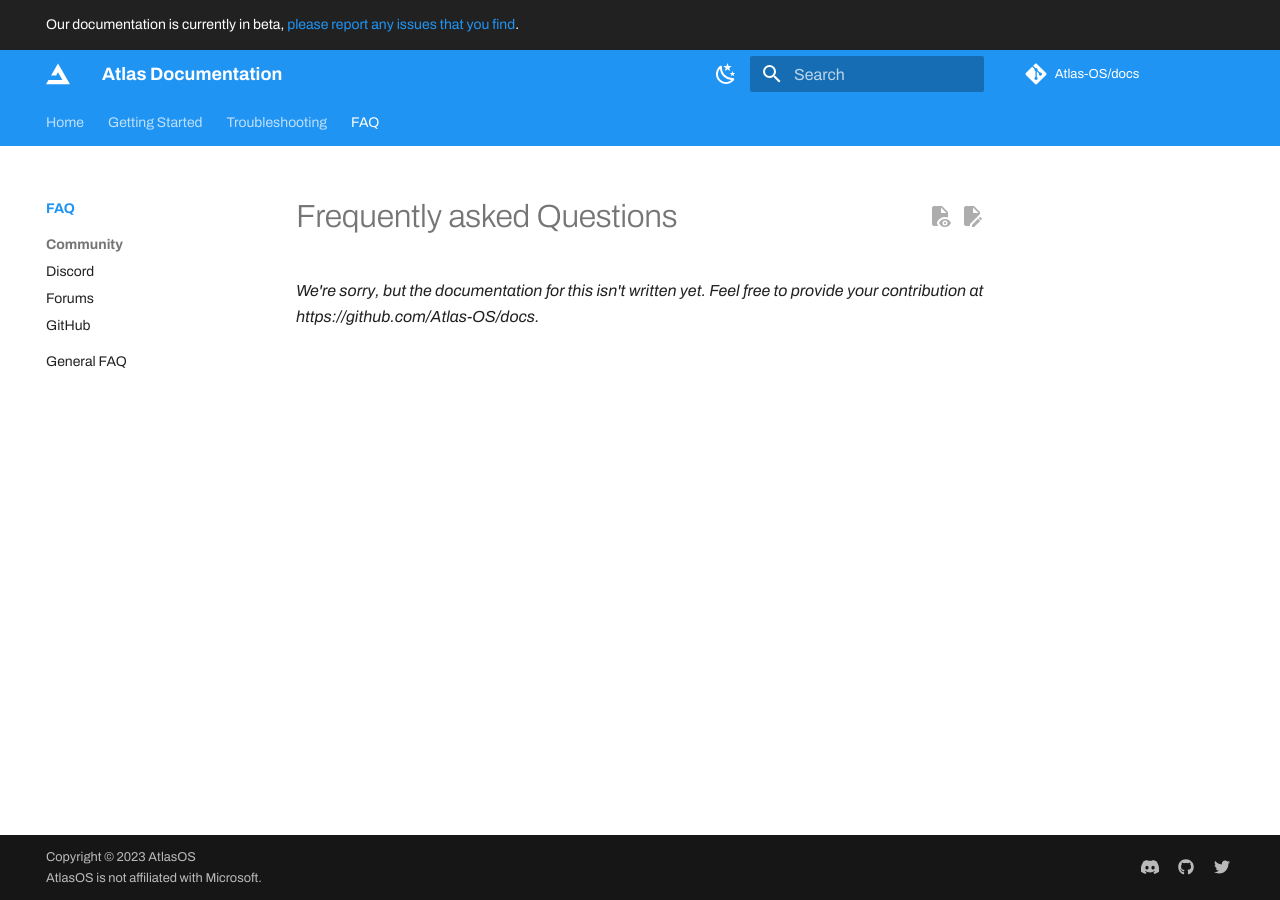
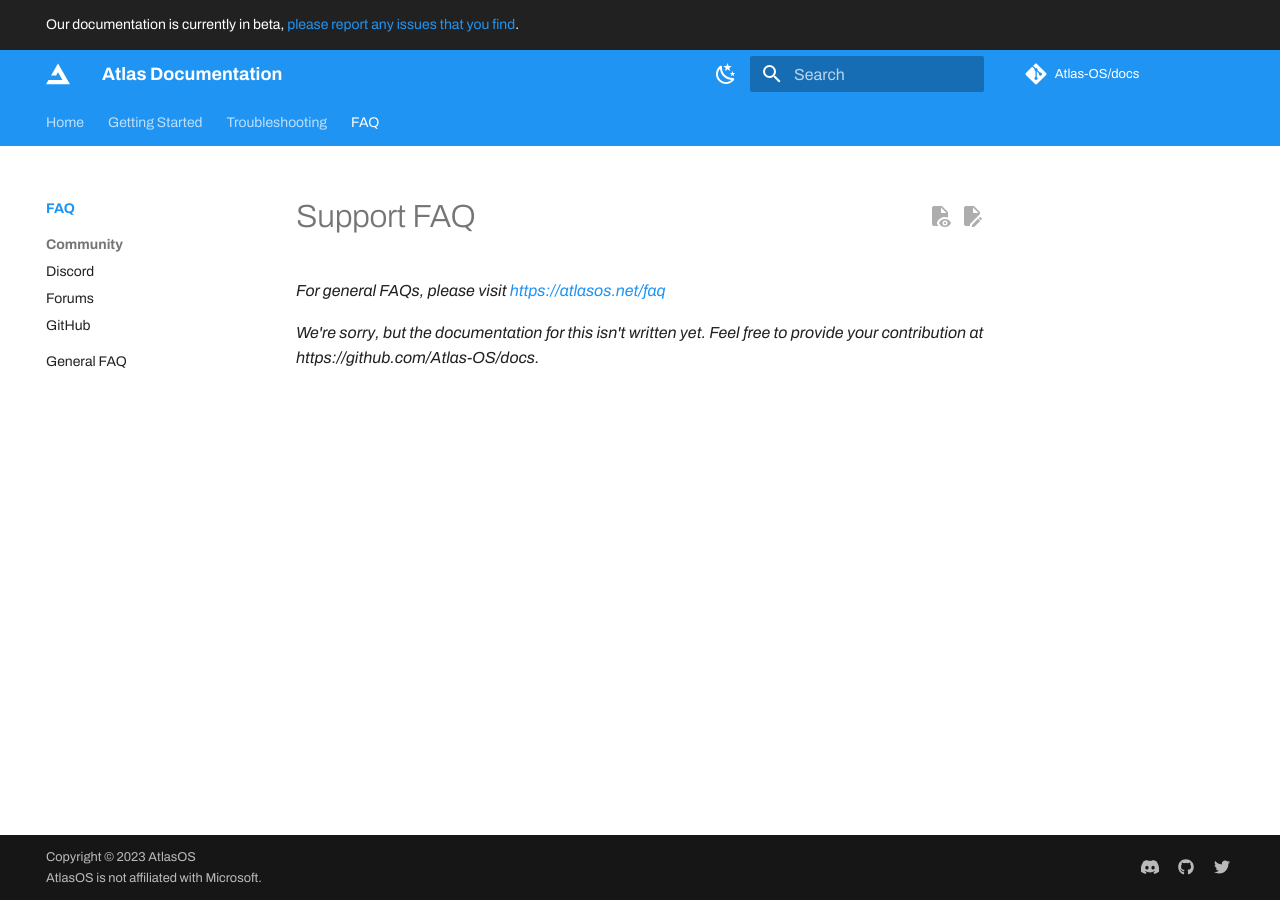
Before and after one commit to Atlas-OS/docs, an MkDocs documentation site: the page built from docs/faq/index.md, in a window 1280 px wide. Built offline with MkDocs 1.6.1 and Material for MkDocs 9.7.7, drawn with Linux system fonts in a browser that asks for light colours; some web fonts are replaced; plug-ins that fetch from the network failed and are left out; comment, search, counter and statistics services are not loaded.

Commit message:
Update index.md

```diff
--- a/docs/faq/index.md
+++ b/docs/faq/index.md
@@ -1,2 +1,5 @@
-# Frequently asked Questions
+# Support FAQ
+
+_For general FAQs, please visit [https://atlasos.net/faq](https://atlasos.net/faq)_
+
 _We're sorry, but the documentation for this isn't written yet. Feel free to provide your contribution at https://github.com/Atlas-OS/docs._
```
